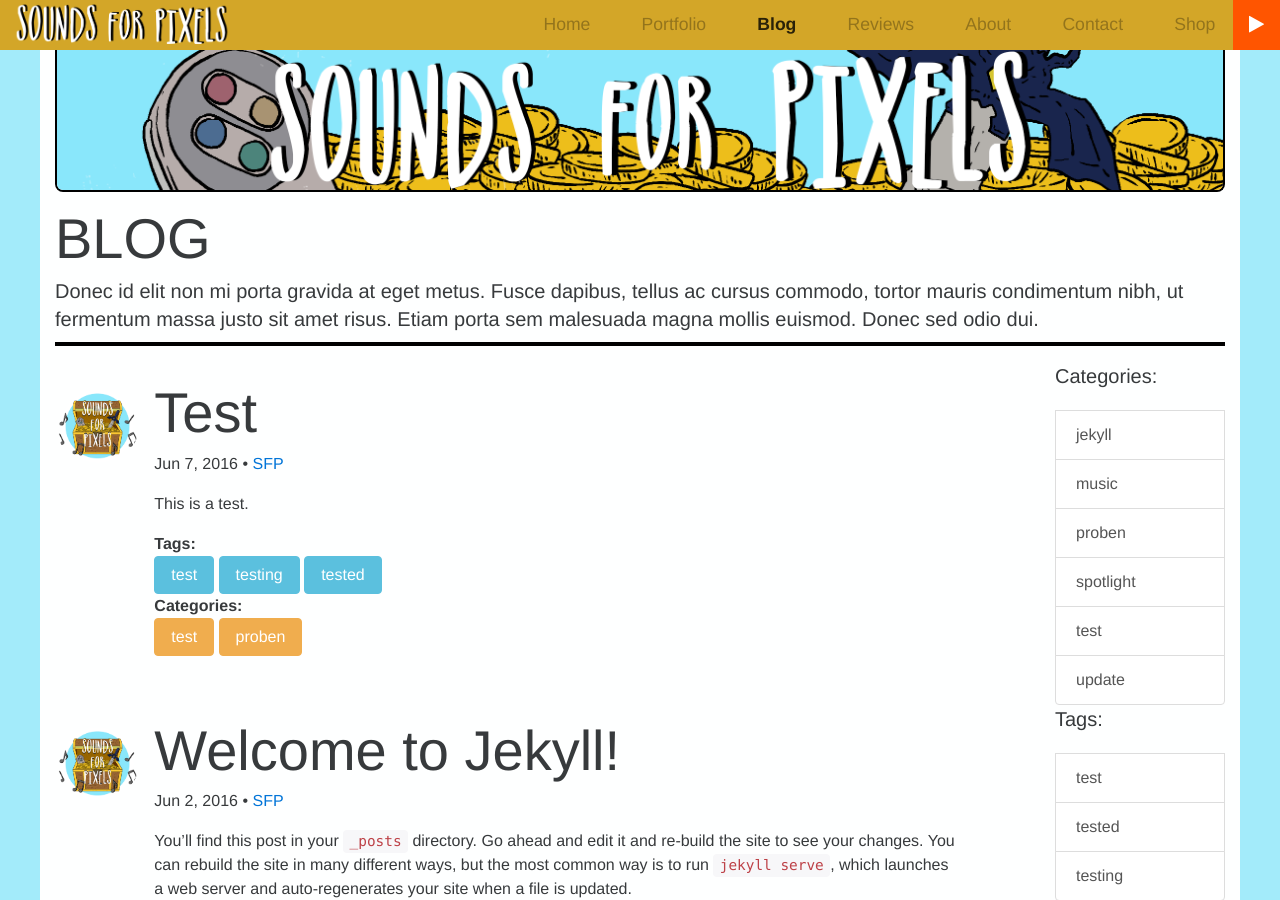
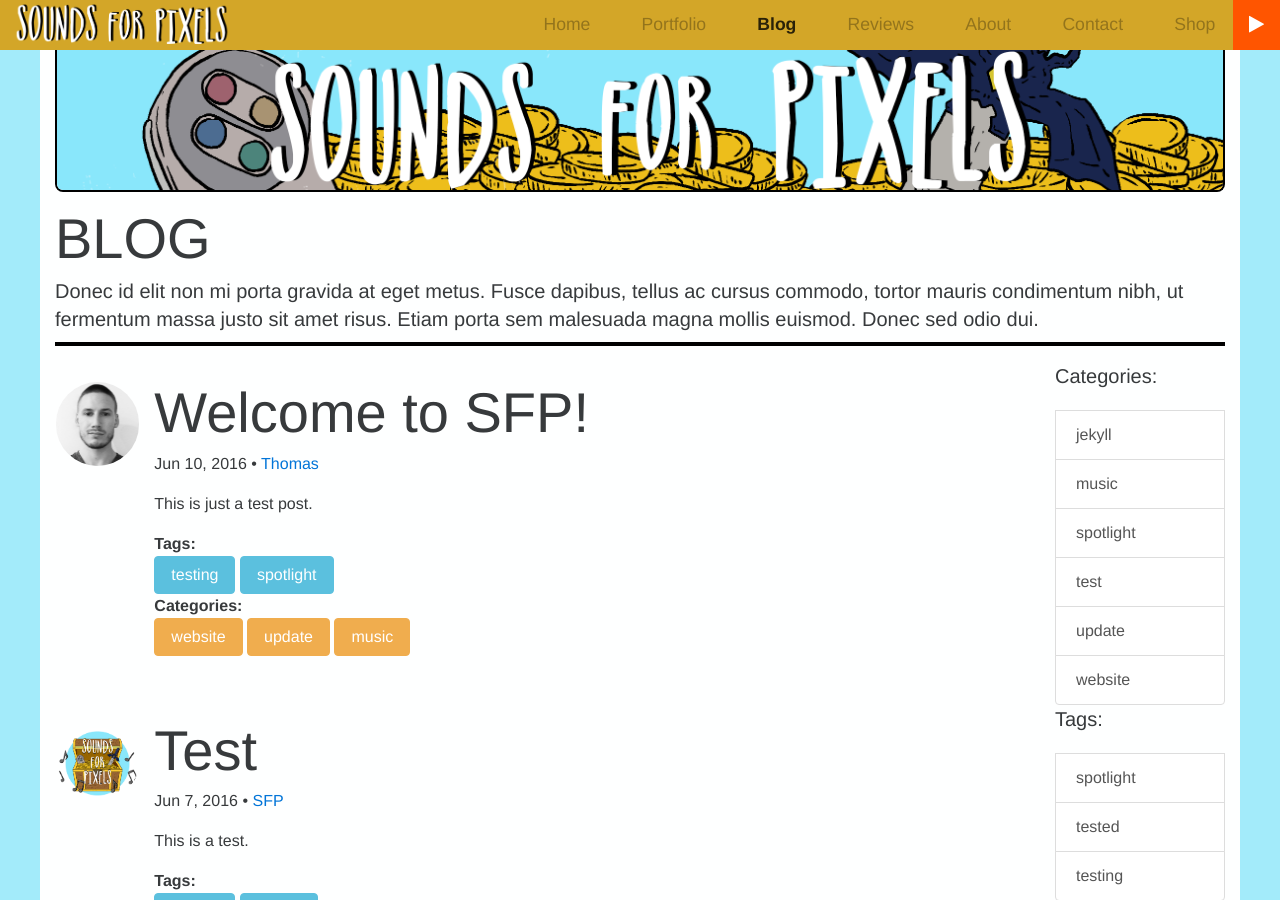
Before and after one commit to TheHeartmann/SFP_new, a Jekyll site: the page built from blog.md, in a window 1280 px wide and 900 px high. Built offline with Jekyll 4.4.1, drawn with Linux system fonts in a browser that asks for light colours; nearby versions of some CDN libraries.

Commit message:
Made a test post.

```diff
--- a/_posts/2016-06-07-test.markdown
+++ b/_posts/2016-06-07-test.markdown
@@ -3,9 +3,7 @@ title: Test
 date: 2016-06-07 12:57:00 +02:00
 categories:
 - test
-- proben
 tags:
-- test
 - testing
 - tested
 person: SFP
```
Also changed, not shown: _posts/2016-06-11-welcome-to-SFP.markdown (added, +15 -0 lines).
